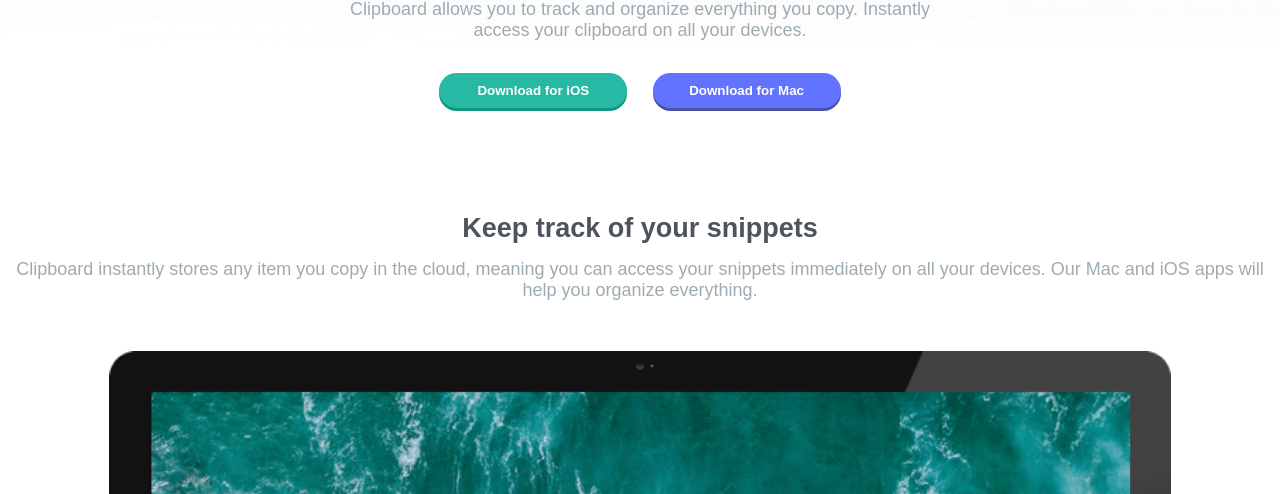
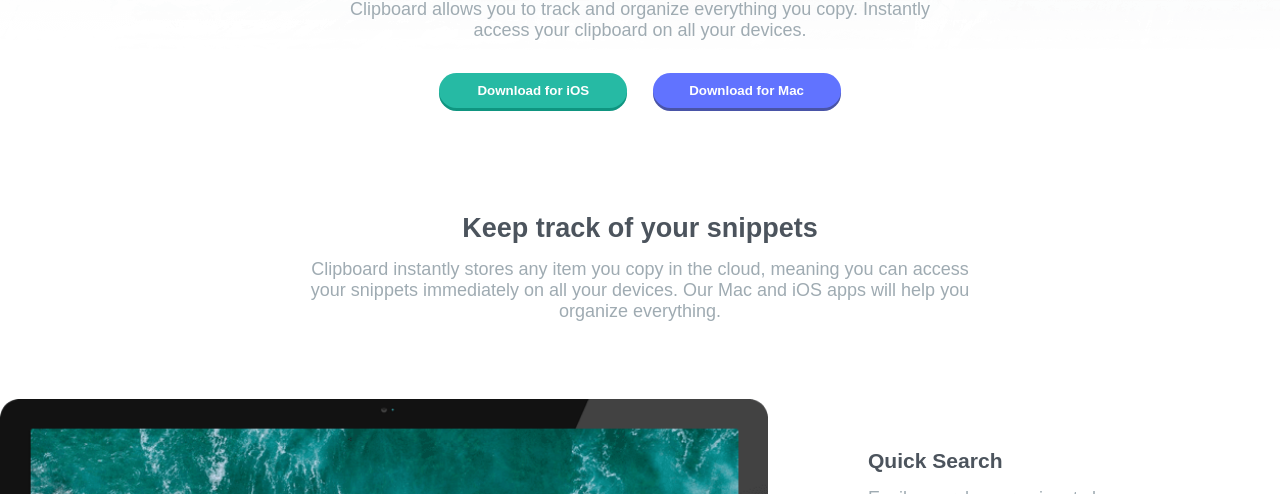
Before and after one commit to Ax-cd/clipboard-landing-page-challenge, a website: page index.html in a window 1280 px wide. Shown: the part 306-800 px from the top of the page. Drawn offline with Linux system fonts and the light colour scheme; a web font is replaced by a local one.

Commit message:
style desktop design

```diff
--- a/index.html
+++ b/index.html
@@ -19,12 +19,16 @@
     </header>
 
     <section class="section-1">
-      <h2>Keep track of your snippets</h2>
-      <p>Clipboard instantly stores any item you copy in the cloud,
-        meaning you can access your snippets immediately on all your
-        devices. Our Mac and iOS apps will help you organize everything.</p>
-      <img src="./public/images/image-computer.png" alt="Access you snippets on your computer">
-      <div>
+      <div class="section-1__description">
+        <h2 class="section-1__description--title">Keep track of your snippets</h2>
+        <p class="section-1__description--p">Clipboard instantly stores any item you copy in the cloud,
+          meaning you can access your snippets immediately on all your
+          devices. Our Mac and iOS apps will help you organize everything.
+        </p>
+      </div>
+        <!-- lazy loading -->
+      <img class="section-1__img" src="./public/images/image-computer.png" alt="Access you snippets on your computer">
+      <div class="section-1__advantages">
         <h3>Quick Search</h3>
         <p>Easily search your snippets by content, category, web address, application, and more.</p>
         <h3>iCloud Sync</h3>
--- a/sass/components/_buttons.scss
+++ b/sass/components/_buttons.scss
@@ -12,7 +12,6 @@
         box-shadow: 0 3px 0 hsl(171, 82%, 32%);
         &:hover {
             background-color: hsl(171, 66%, 60%);
-            color: hs;
         }
     }
     &--blue {
@@ -23,6 +22,7 @@
         }
     }
     @include desktop {
-        width: 20%;
+        width: 15%;
+        margin: 1rem 1rem;
     }
 }
--- a/sass/layouts/_header.scss
+++ b/sass/layouts/_header.scss
@@ -21,7 +21,8 @@
     border: 2px solid transparent;
     margin: 1.5rem 0 2rem;
     @include desktop {
-      margin: 1rem 17rem 2rem;
+      padding: 0;
+      margin: 1rem 32rem 2rem;
     }
   }
 }
--- a/sass/layouts/_sections.scss
+++ b/sass/layouts/_sections.scss
@@ -1,13 +1,35 @@
 @use "../base" as *;
-
 section {
     padding: 0 1.5rem;
     margin: 3.5rem 0 5rem;
 }
-.section-1, .section-2 {
+.section-1 { //DONE
     &>img {
         width: 100%;
         margin: 0 auto 4rem;
+    }
+    @include desktop {
+        padding: 0;
+        display: grid;
+        grid-template-columns: repeat(5, 1fr);
+        grid-template-rows: 20% 80%;
+        grid-auto-flow: column;
+        &__description {
+            grid-column: span 5;
+            &--p {
+                padding: 0 30rem 15rem;
+            }
+        }
+        &__img {
+            margin-top: 20rem;
+            grid-column: span 3;
+        }
+        &__advantages {
+            grid-column: span 2;
+            text-align: left;
+            padding: 0 10rem 0 10rem;
+            margin-top: 5rem;
+        }
     }
 }
 .section-1, .section-2, .section-3 {
@@ -15,15 +37,58 @@
         margin: 1.5rem 0 5rem;
     }
 }
-.section-2 {
+.section-2 { //DONE
     margin-top: 15rem;
+    &>img {
+        width: 100%;
+        margin: 0 auto 4rem;
+    }
+    @include desktop {
+        & p {
+            margin: 2rem 35rem 5rem;
+        }
+        &>img {
+            width: 85%;
+        }
+    }
 }
-.section-3 {
+.section-3 { //TO DO
     &>img {
         margin: 0 auto 4rem;
     }
+    @include desktop {
+        // border: 2px solid forestgreen;
+        display: flex;
+        flex-direction: column;
+        align-items: center;
+        &>img {
+            margin: 0 auto 6rem;
+        }
+        // &__item1 {
+        //     border: 2px solid red;
+        // }
+        &__item2 {
+            // border: 2px solid rebeccapurple;
+            display: flex;
+            justify-content: space-between;
+            align-items: baseline;
+            width: 80%;
+            padding: 4rem 0;
+            margin: 0 auto;
+            line-height: 2;
+            & img {
+                // border: 2px solid red;
+                margin-bottom: 2rem;
+            }
+            & p {
+                // border: 1px solid blue;
+                margin: 0 2rem;
+            }
+        }
+    }
 }
-.section-4 {
+
+.section-4 { //DONE
     display: flex;
     flex-direction: column;
     align-items: center;
@@ -31,8 +96,13 @@
     & img {
         margin: 3rem auto;
     }
+    @include desktop {
+        display: flex;
+        flex-direction: row;
+        padding: 5rem 0;
+    }
 }
-.section-5 {
+.section-5 { // DONE
     margin-bottom: 10rem;
     &>h2 {
         margin: 1rem;
@@ -40,4 +110,9 @@
     & p {
         margin: 1.5rem 0 2rem;
     }
+    @include desktop {
+        & p {
+            margin: 1.5rem 28rem 2rem;
+        }
+    }
 }
--- a/sass/main.scss
+++ b/sass/main.scss
@@ -1,4 +1,5 @@
 @use "layouts/header";
 @use "layouts/sections";
 @use "layouts/footer";
+// animation apparition elements as scroll down
 // add --style compressed in sass script
```
Also changed, not shown: public/css/style.css, 1 other file.
